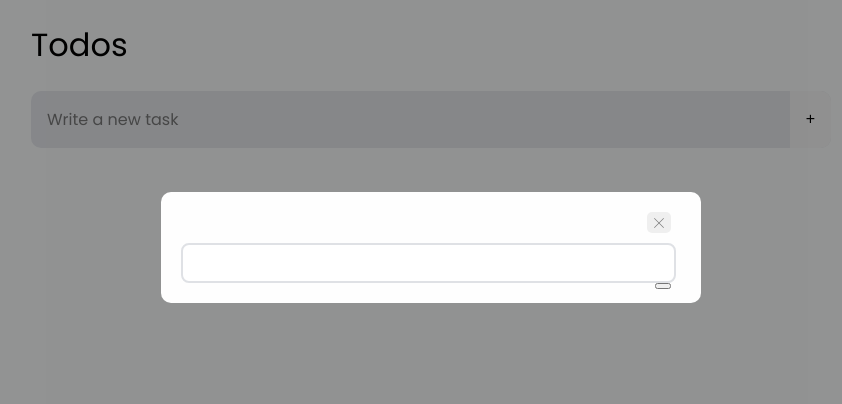
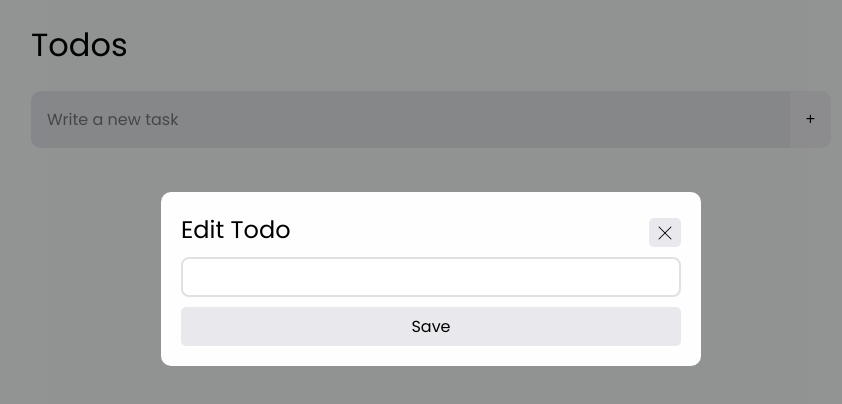
Before and after one commit to Lettuce05/SimpleTodo, a React (Vite) app: page / in a window 1280 px wide. Shown: the top 404 px of the page, without its empty margins (209-1051 px from the left). Built offline with nearby package versions, Linux system fonts and the light colour scheme.

Commit message:
Finish EditModal styles

```diff
--- a/src/components/EditModal/EditModal.css
+++ b/src/components/EditModal/EditModal.css
@@ -20,30 +20,50 @@
   max-width: 500px;
   width: 90%;
   border-radius: 10px;
+  display: flex;
+  flex-direction: column;
 }
 
+.modal__header {
+  display: flex;
+  justify-content: space-between;
+  margin-bottom: 10px;
+}
 
+.modal__header h2 {
+  font-family: Poppins, sans-serif;
+  margin: 0;
+  font-weight: 400;
+}
 
 .modal__input {
   border: #dfe1e5 2px solid;
   border-radius: 0.5rem;
   outline: none;
   padding: 0.5rem;
-  width: 95%;
   font-family: Poppins, sans-serif;
+  margin-bottom: 10px;
 }
 /* Close button */
 .btn-close {
-  float: right;
-  margin-right: 10px;
-  margin-bottom: 10px;
-  width: 24px;
-  border: none;
+  width: 32px;
+  border-color: transparent;
   border-radius: 5px;
   padding-top: 5px;
+  background-color: #e9e9ed;
+  align-self: flex-end;
 }
 
 .btn-save {
-  float: right;
-  margin-right: 10px;
+  background-color: #e9e9ed;
+  border-color: transparent;
+  border-radius: 5px;
+  padding: 5px 10px;
+  font-family: Poppins, sans-serif;
+  font-size: 16px;
 }
+
+.btn-save:hover, .btn-close:hover{
+  background-color: #b8b8bc;
+  cursor: pointer;
+}
--- a/src/components/EditModal/EditModal.jsx
+++ b/src/components/EditModal/EditModal.jsx
@@ -6,9 +6,13 @@ export default function EditModal() {
   return (
     <div className='modal'>
       <div className='modal__content'>
-        <button className='btn-close'><Close color={"gray"} /></button>
+        <div className='modal__header'>
+          <h2>Edit Todo</h2>
+          <button className='btn-close'><Close color={"#000"} /></button>
+        </div>
+
         <input className='modal__input' />
-        <button className='btn-save'></button>
+        <button className='btn-save'>Save</button>
       </div>
     </div>
   )
--- a/src/components/Form/Form.css
+++ b/src/components/Form/Form.css
@@ -19,4 +19,5 @@
   padding: 1rem;
   border-radius: 0 10px 10px 0;
   font-size: 16px;
+  background-color: #e9e9ed;
 }
--- a/src/components/Todo/Todo.css
+++ b/src/components/Todo/Todo.css
@@ -86,4 +86,5 @@
 .btn-trash {
   border-color: transparent;
   border-radius: 5px;
+  background-color: #e9e9ed;
 }
```
